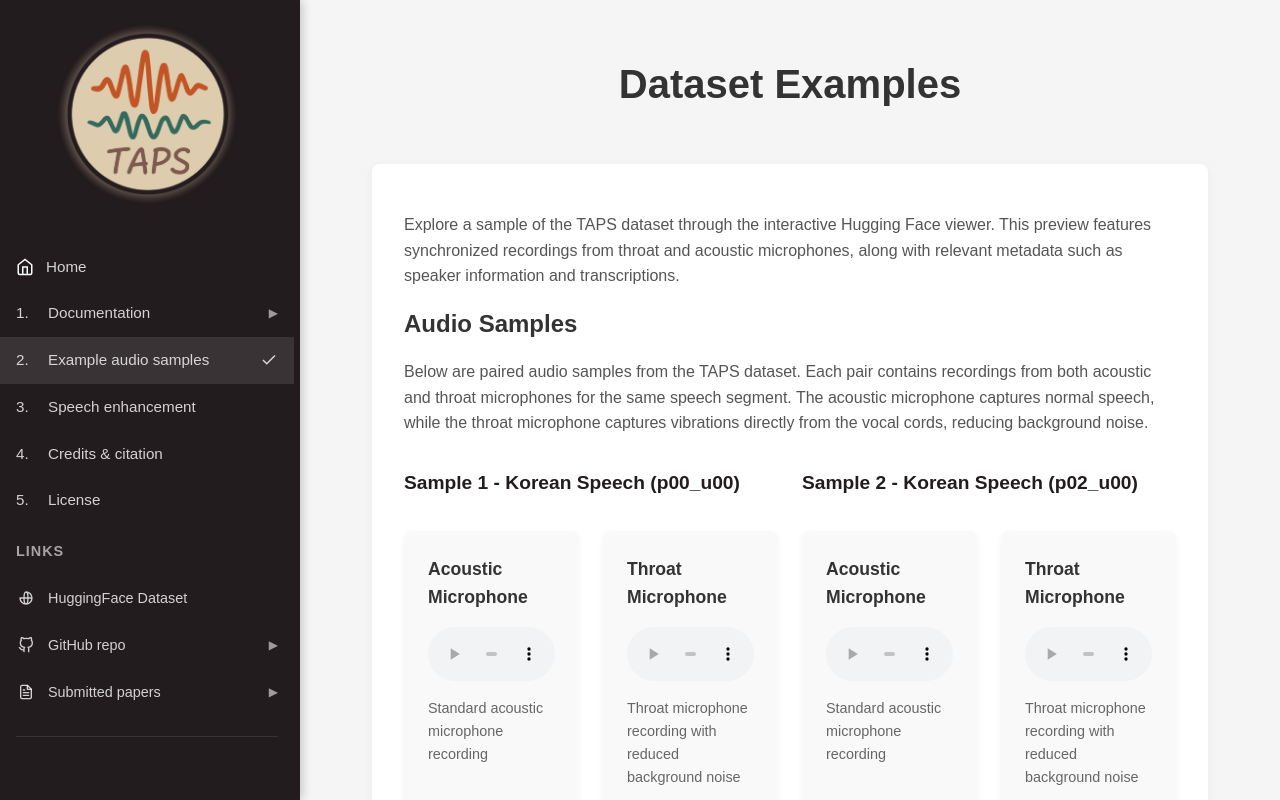
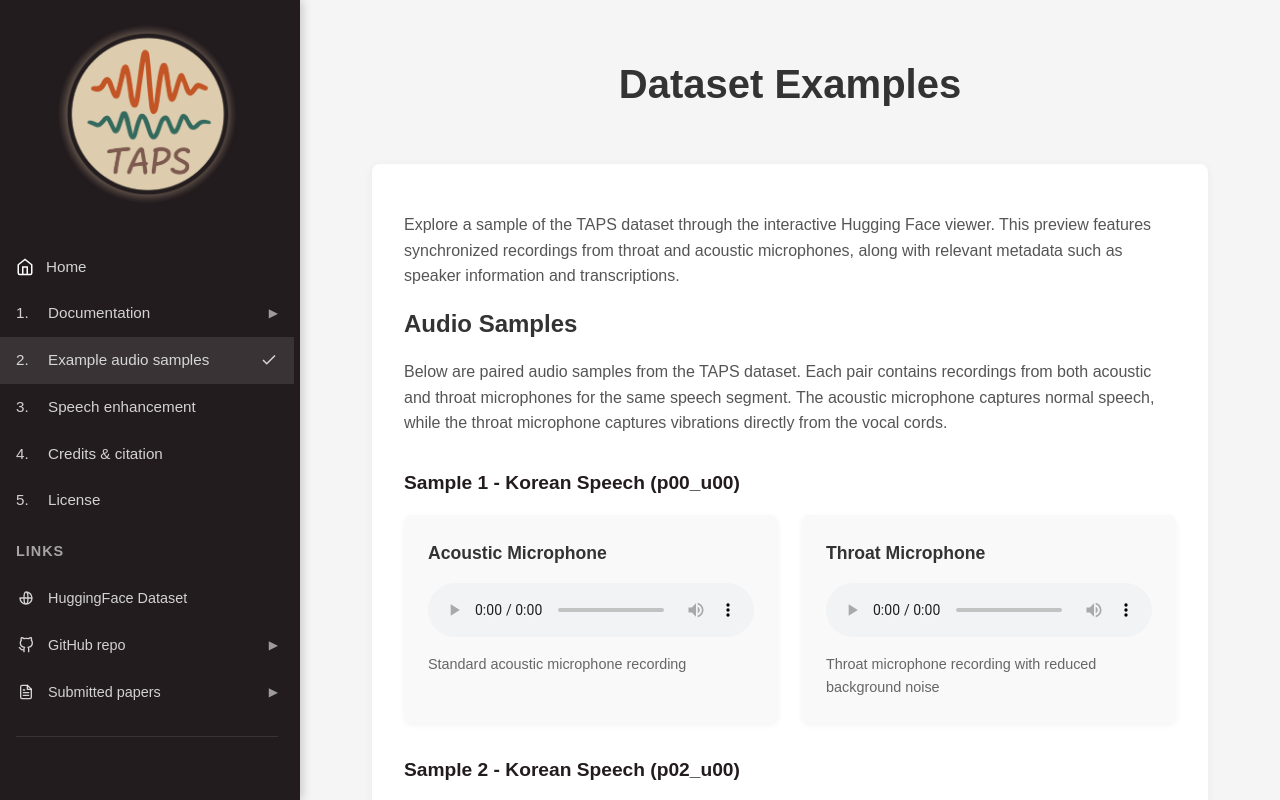
Before and after one commit to yskim3271/taps-webpage, a SvelteKit app: page /example in a window 1280 px wide. Shown: the top 800 px of the page. Built offline with nearby package versions, Linux system fonts and the light colour scheme.

Commit message:
오디오 샘플 레이아웃을 가로 배열로 수정

```diff
--- a/src/routes/example/+page.svelte
+++ b/src/routes/example/+page.svelte
@@ -10,21 +10,18 @@
       title: "Sample 1 - Korean Speech (p00_u00)",
       acousticFile: `${base}/audio/example/p00_u00_am.wav`,
       throatFile: `${base}/audio/example/p00_u00_tm.wav`,
-      description: "Korean speech sample from TAPS dataset"
     },
     {
       id: 2,
       title: "Sample 2 - Korean Speech (p02_u00)",
       acousticFile: `${base}/audio/example/p02_u00_am.wav`,
       throatFile: `${base}/audio/example/p02_u00_tm.wav`,
-      description: "Korean speech sample from TAPS dataset"
     },
     {
       id: 3,
       title: "Sample 3 - Korean Speech (p04_u00)",
       acousticFile: `${base}/audio/example/p04_u00_am.wav`,
       throatFile: `${base}/audio/example/p04_u00_tm.wav`,
-      description: "Korean speech sample from TAPS dataset"
     }
   ];
 </script>
@@ -46,14 +43,14 @@
     <h2>Audio Samples</h2>
     <p>
       Below are paired audio samples from the TAPS dataset. Each pair contains recordings from both acoustic and throat microphones for the same speech segment.
-      The acoustic microphone captures normal speech, while the throat microphone captures vibrations directly from the vocal cords, reducing background noise.
+      The acoustic microphone captures normal speech, while the throat microphone captures vibrations directly from the vocal cords.
     </p>
 
     <div class="audio-samples-container">
       {#each audioSamples as sample}
+        <div>
+          <h3 class="audio-pair-title">{sample.title}</h3>
           <div class="audio-pair">
-          <h3 class="audio-pair-title">{sample.title}</h3>
-
             <div class="audio-sample">
               <h3>Acoustic Microphone</h3>
               <audio controls>
@@ -70,6 +67,7 @@
                 Your browser does not support the audio element.
               </audio>
               <div class="audio-description">Throat microphone recording with reduced background noise</div>
+            </div>
           </div>
         </div>
       {/each}
```
Also changed, not shown: src/lib/styles/style.css. Lines whose indentation alone changed are shown as unchanged.
